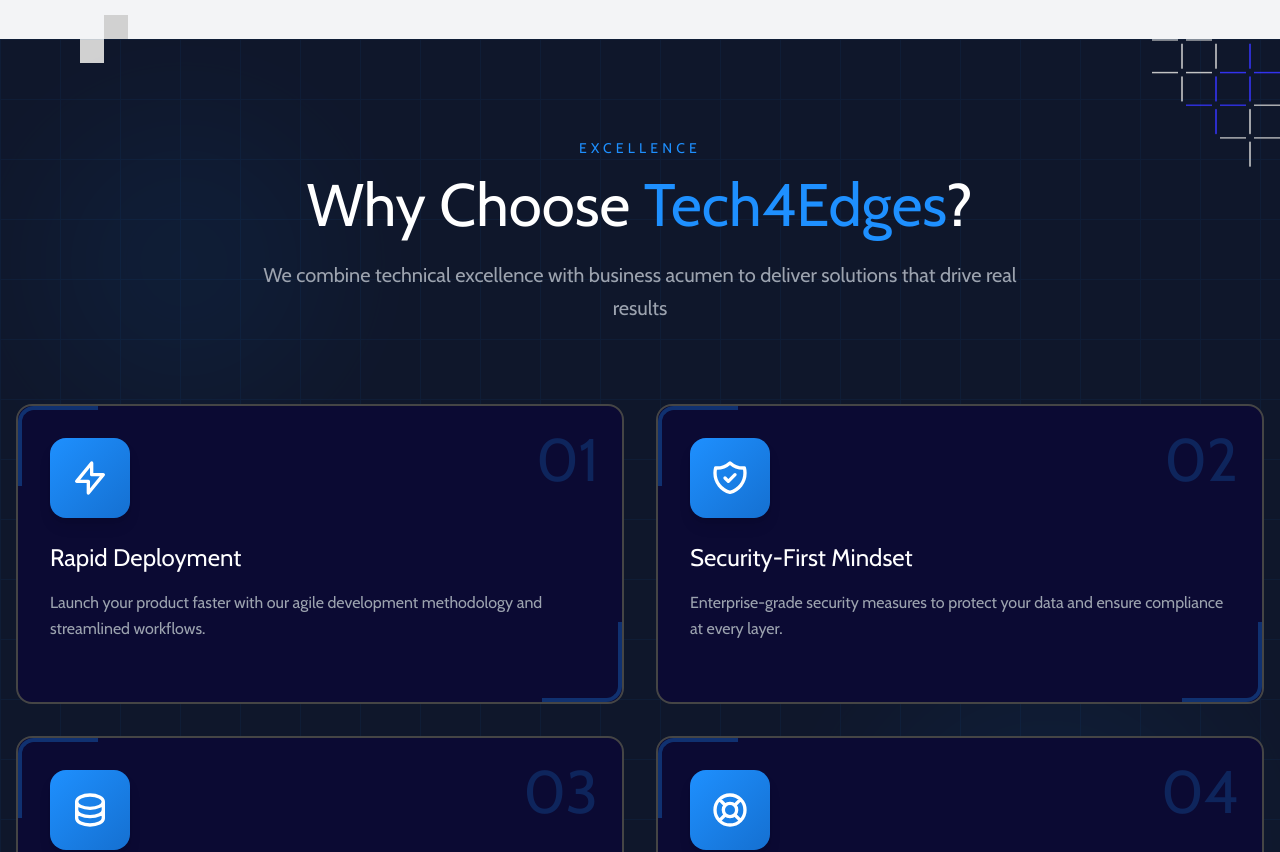
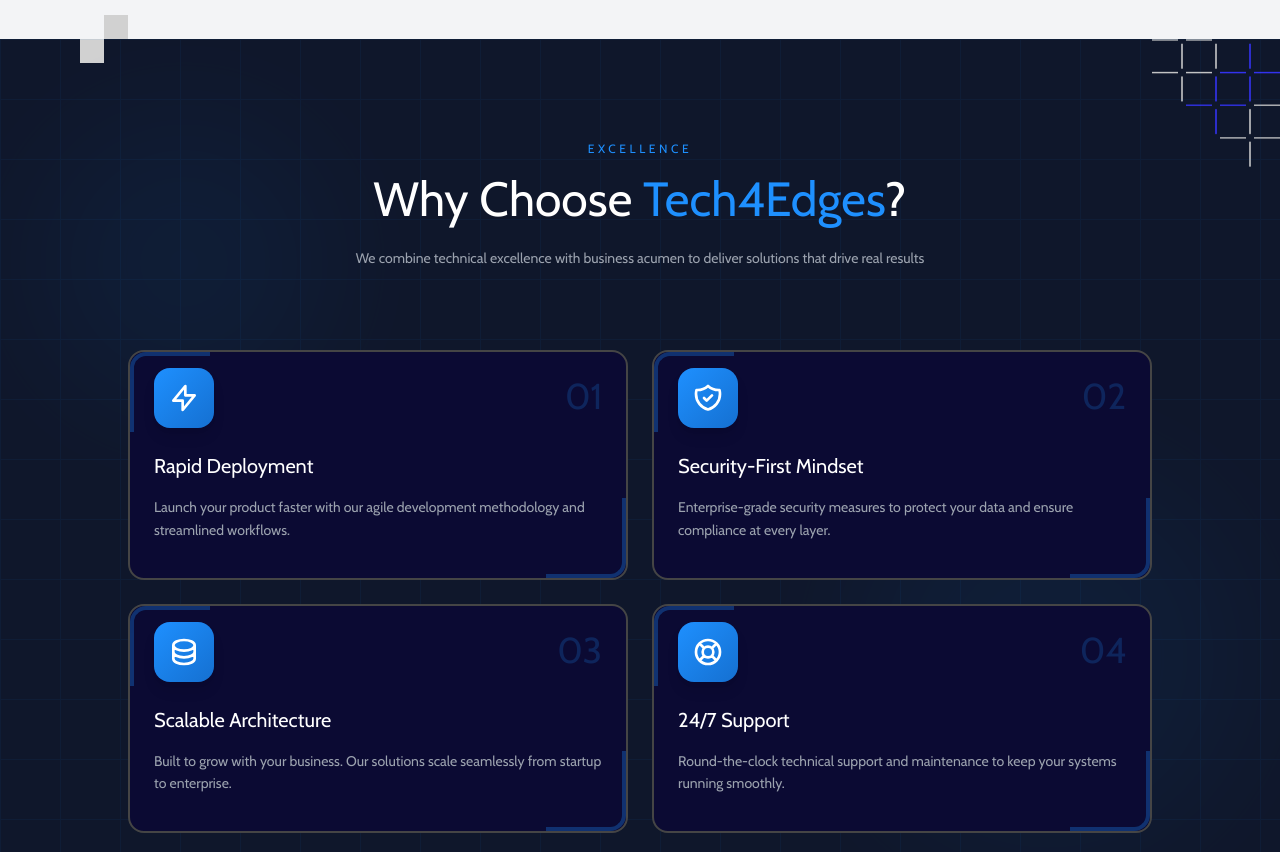
Before and after one commit to Tech4Edge/T4E-Website, a React (Vite) app: page / in a window 1280 px wide. Shown: the part 3940-4792 px from the top of the page. Built offline with nearby package versions, Linux system fonts and the light colour scheme.

Commit message:
feat: Update WhyChooseUs component with adjusted icon sizes, improved layout, and enhanced text styles

```diff
--- a/src/components/WhyChooseUs.jsx
+++ b/src/components/WhyChooseUs.jsx
@@ -17,7 +17,7 @@
       id: 1,
       icon: (
         <svg
-          className="w-10 h-10"
+          className="w-8 h-8"
           fill="none"
           stroke="currentColor"
           viewBox="0 0 24 24"
@@ -39,7 +39,7 @@
       id: 2,
       icon: (
         <svg
-          className="w-10 h-10"
+          className="w-8 h-8"
           fill="none"
           stroke="currentColor"
           viewBox="0 0 24 24"
@@ -61,7 +61,7 @@
       id: 3,
       icon: (
         <svg
-          className="w-10 h-10"
+          className="w-8 h-8"
           fill="none"
           stroke="currentColor"
           viewBox="0 0 24 24"
@@ -83,7 +83,7 @@
       id: 4,
       icon: (
         <svg
-          className="w-10 h-10"
+          className="w-8 h-8"
           fill="none"
           stroke="currentColor"
           viewBox="0 0 24 24"
@@ -148,7 +148,7 @@
   return (
     <section
       ref={sectionRef}
-      className="relative w-full bg-[var(--color-dark)] py-24 px-4"
+      className="relative w-full bg-(--color-dark) py-24 px-4"
     >
       <img
         src={servicesTopLeft}
@@ -157,12 +157,11 @@
       />
 
       {/* decorative Top Left Image */}
-            <img
-              src={shape01}
-              alt="Decorative Shape"
-              className="absolute top-0 right-0 w-32 h-32 transform rotate-270"
-            />
-
+      <img
+        src={shape01}
+        alt="Decorative Shape"
+        className="absolute top-0 right-0 w-32 h-32 transform rotate-270"
+      />
 
       {/* Animated Background Grid */}
       <div className="absolute inset-0 opacity-5">
@@ -176,53 +175,53 @@
       </div>
 
       {/* Decorative Circles */}
-      <div className="absolute top-20 left-10 w-72 h-72 bg-[var(--color-primary)] rounded-full opacity-5 blur-3xl"></div>
-      <div className="absolute bottom-20 right-10 w-96 h-96 bg-[var(--color-primary)] rounded-full opacity-5 blur-3xl"></div>
+      <div className="absolute top-20 left-10 w-72 h-72 bg-(--color-primary) rounded-full opacity-5 blur-3xl"></div>
+      <div className="absolute bottom-20 right-10 w-96 h-96 bg-(--color-primary) rounded-full opacity-5 blur-3xl"></div>
 
-      <div className="max-w-7xl mx-auto relative z-10">
+      <div className="max-w-5xl mx-auto relative z-10">
         {/* Section Header */}
         <div className="text-center mb-20">
           <div className="inline-block mb-4">
-            <span className="cabin-400 text-[var(--color-primary)] text-sm tracking-[0.3em] uppercase font-semibold">
+            <span className="cabin-400 text-(--color-primary) text-xs tracking-[0.3em] uppercase font-semibold">
               Excellence
             </span>
           </div>
-          <h2 className="cabin-400 text-4xl md:text-6xl font-black text-[var(--color-white)] mb-6">
+          <h2 className="cabin-400 text-3xl md:text-5xl font-black text-white mb-6">
             Why Choose{" "}
-            <span className="text-[var(--color-primary)]">Tech4Edges</span>?
+            <span className="text-(--color-primary)">Tech4Edges</span>?
           </h2>
-          <p className="cabin-400 text-[var(--color-gray-400)] text-lg md:text-xl max-w-3xl mx-auto leading-relaxed">
+          <p className="cabin-400 text-gray-400 text-sm md:text-md max-w-2xl mx-auto leading-relaxed">
             We combine technical excellence with business acumen to deliver
             solutions that drive real results
           </p>
         </div>
 
         {/* Features Grid */}
-        <div className="grid grid-cols-1 md:grid-cols-2 gap-8">
+        <div className="grid grid-cols-1 md:grid-cols-2 gap-6 w-5xl mx-auto">
           {features.map((feature, index) => (
             <div
               key={feature.id}
               ref={(el) => (cardsRef.current[index] = el)}
-              className="group relative bg-[var(--color-dark-bg)] border-2 border-[var(--color-border)] rounded-2xl p-8 overflow-hidden hover:border-[var(--color-primary)] transition-all duration-500"
+              className="group relative bg-(--color-dark-bg) border-2 border-(--color-border) rounded-2xl px-6 py-4 overflow-hidden hover:border-(--color-primary) transition-all duration-500"
             >
               {/* Hover Background Effect */}
-              <div className="absolute inset-0 bg-gradient-to-br from-[var(--color-primary)] to-transparent opacity-0 group-hover:opacity-5 transition-opacity duration-500"></div>
+              <div className="absolute inset-0 bg-linear-to-br from-(--color-primary) to-transparent opacity-0 group-hover:opacity-5 transition-opacity duration-500"></div>
 
               {/* Number Badge */}
-              <div className="absolute top-6 right-6 text-[var(--color-primary)] opacity-20 text-6xl font-black cabin-400">
+              <div className="absolute top-6 right-6 text-(--color-primary) opacity-20 text-4xl font-black cabin-400">
                 {feature.number}
               </div>
 
               {/* Geometric Corner Accent */}
-              <div className="absolute top-0 left-0 w-20 h-20 border-t-4 border-l-4 border-[var(--color-primary)] rounded-tl-2xl opacity-30"></div>
-              <div className="absolute bottom-0 right-0 w-20 h-20 border-b-4 border-r-4 border-[var(--color-primary)] rounded-br-2xl opacity-30"></div>
+              <div className="absolute top-0 left-0 w-20 h-20 border-t-4 border-l-4 border-(--color-primary) rounded-tl-2xl opacity-30"></div>
+              <div className="absolute bottom-0 right-0 w-20 h-20 border-b-4 border-r-4 border-(--color-primary) rounded-br-2xl opacity-30"></div>
 
               <div className="relative z-10">
                 {/* Icon Container */}
                 <div className="mb-6 inline-block">
                   <div
                     ref={(el) => (iconsRef.current[index] = el)}
-                    className="w-20 h-20 bg-gradient-to-br from-[var(--color-primary)] to-[var(--color-primary-dark)] rounded-2xl flex items-center justify-center text-[var(--color-white)] shadow-lg shadow-[var(--color-primary)]/20 group-hover:shadow-[var(--color-primary)]/40 transition-all duration-500 group-hover:scale-110"
+                    className="w-15 h-15 bg-linear-to-br from-(--color-primary) to-(--color-primary-dark) rounded-2xl flex items-center justify-center text-white shadow-lg shadow-(--color-primary)/20 group-hover:shadow-(--color-primary)/40 transition-all duration-500 group-hover:scale-110"
                     // style={{ transformStyle: "preserve-3d" }}
                   >
                     {feature.icon}
@@ -230,17 +229,17 @@
                 </div>
 
                 {/* Title */}
-                <h3 className="cabin-400 text-2xl font-bold text-[var(--color-white)] mb-4 group-hover:text-[var(--color-primary)] transition-colors duration-300">
+                <h3 className="cabin-400 text-xl font-bold text-white mb-4 group-hover:text-(--color-primary) transition-colors duration-300">
                   {feature.title}
                 </h3>
 
                 {/* Description */}
-                <p className="cabin-400 text-[var(--color-gray-400)] leading-relaxed">
+                <p className="cabin-400 text-gray-400 text-sm leading-relaxed">
                   {feature.description}
                 </p>
 
                 {/* Bottom Line Indicator */}
-                <div className="mt-6 h-1 w-0 bg-[var(--color-primary)] group-hover:w-full transition-all duration-500"></div>
+                <div className="mt-4 h-1 w-0 bg-(--color-primary) group-hover:w-full transition-all duration-500"></div>
               </div>
             </div>
           ))}
```
